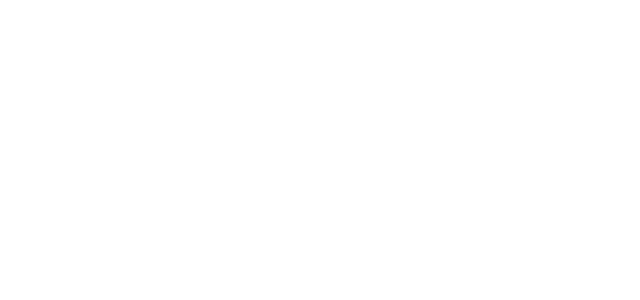
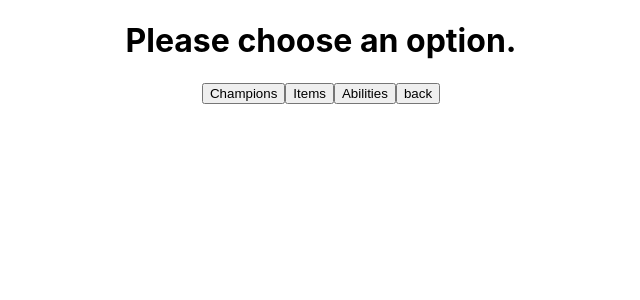
Before and after one commit to Billy1106/LoLAnalyzer, a React (Create React App) app in the folder client/: page /riotemployee/choosetable in a window 1280 px wide. Before the commit this address had no page. Shown: the top 300 px of the page, without its empty margins (319-959 px from the left). Built offline with nearby package versions, Linux system fonts and the light colour scheme.

Commit message:
Worked on ChooseTable page, started the Update page.

```diff
--- a/client/src/App.js
+++ b/client/src/App.js
@@ -4,6 +4,8 @@ import {BrowserRouter, Routes, Route} from "react-router-dom"
 import {Home} from "./component/Home"
 import {NormalUser} from "./component/NormalUser"
 import {RiotEmployee} from "./component/RiotEmployee"
+import {ChooseTable} from "./component/ChooseTable"
+import {Update} from "./component/Update"
 
 function App() {
   return (
@@ -12,6 +14,8 @@ function App() {
         <Routes>
           <Route path = "/" element = {<Home/>}/>
           <Route path = "/riotemployee" element = {<RiotEmployee/>}/>
+          <Route path = "/riotemployee/choosetable" element = {<ChooseTable/>}/>
+          <Route path = "/riotemployee/choosetable/update" element = {<Update/>}/>
           <Route path = "/normaluser" element = {<NormalUser/>}/>
         </Routes>
       </BrowserRouter>
--- /dev/null
+++ b/client/src/component/ChooseTable.jsx
@@ -0,0 +1,17 @@
+import React from "react";
+import { useNavigate } from "react-router-dom";
+
+export const ChooseTable = () => {
+
+    const navigate = useNavigate();
+
+    return (
+        <div className="choosetable">
+            <h1>Please choose an option.</h1>
+            <button onClick = {() => navigate("/riotemployee/choosetable/update", {state:{table: "champion"}})}>Champions</button>
+            <button onClick = {() => navigate("/riotemployee/choosetable/update", {state:{table: "item"}})}>Items</button>
+            <button onClick = {() => navigate("/riotemployee/choosetable/update", {state:{table: "ability"}})}>Abilities</button>
+            <button onClick={() => navigate(-1)}>back</button>
+        </div>
+    );
+};
--- a/client/src/component/NormalUser.jsx
+++ b/client/src/component/NormalUser.jsx
@@ -1,4 +1,4 @@
-import React, {useState} from "react";
+import React from "react";
 import { useNavigate } from "react-router-dom";
 
 export const NormalUser = () => {
--- a/client/src/component/RiotEmployee.jsx
+++ b/client/src/component/RiotEmployee.jsx
@@ -1,4 +1,4 @@
-import React, {useState} from "react";
+import React from "react";
 import { useNavigate } from "react-router-dom";
 
 export const RiotEmployee = () => {
@@ -8,6 +8,7 @@ export const RiotEmployee = () => {
     return (
         <div className="riotemployee">
             <h1>Welcome, Riot employee.</h1>
+            <button onClick = {() => navigate("/riotemployee/choosetable")}>Update</button>
             <button onClick={() => navigate("/")}>back</button>
         </div>
     );
--- /dev/null
+++ b/client/src/component/Update.jsx
@@ -0,0 +1,22 @@
+import React, {useState} from "react";
+import { useNavigate, useLocation } from "react-router-dom";
+
+export const Update = () => {
+
+    const navigate = useNavigate();
+    const location = useLocation();
+
+    return (
+        <div className="riotemployee">
+            <h1>Enter values to update for {location.state.table}</h1>
+            <div>
+                <p>attribute1</p>
+                <form><input type = "text"/></form>
+            </div>
+            <div>
+                <button>submit</button>
+                <button onClick={() => navigate(-1)}>back</button>
+            </div>
+        </div>
+    );
+};
```
